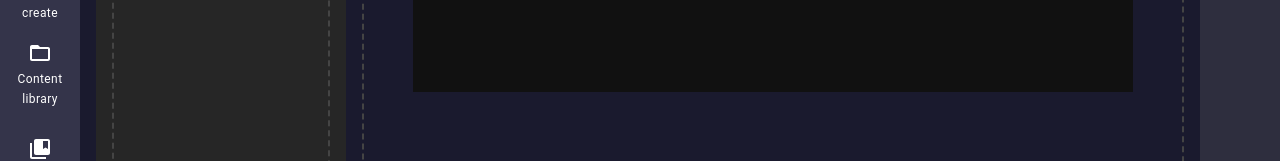
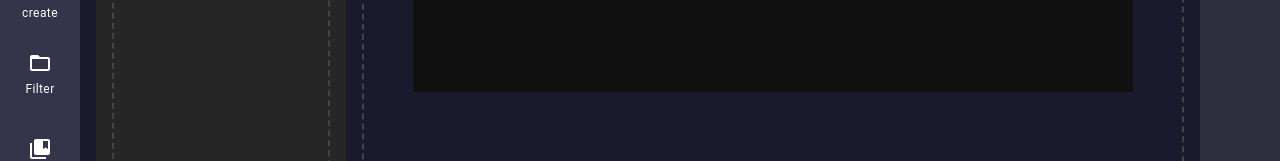
Before and after one commit to tanaydas2003/clipchamp, a Next.js app: page / in a window 1280 px wide. Shown: the part 406-567 px from the top of the page. Built offline with nearby package versions, Linux system fonts and the light colour scheme.

Commit message:
Update LeftSidebar.jsx

```diff
--- a/components/LeftSidebar.jsx
+++ b/components/LeftSidebar.jsx
@@ -1,4 +1,5 @@
 'use client';
+
 import React from 'react';
 import { Box, List, ListItem, ListItemIcon, Typography } from '@mui/material';
 import VideoLibraryIcon from '@mui/icons-material/VideoLibrary';
@@ -14,7 +15,9 @@ const LeftSidebar = ({ selectedMediaType, setSelectedMediaType }) => {
   const handleItemClick = (mediaType) => {
     setSelectedMediaType(mediaType);
   };
+
   const selectedBgColor = '#444';
+
   const listItemStyles = (mediaType) => ({
     display: 'flex',
     flexDirection: 'column',
@@ -46,7 +49,7 @@ const LeftSidebar = ({ selectedMediaType, setSelectedMediaType }) => {
 
         {/* Your media */}
         <ListItem
-          button={true}
+          button
           onClick={() => handleItemClick('media')}
           sx={listItemStyles('media')}
         >
@@ -58,7 +61,7 @@ const LeftSidebar = ({ selectedMediaType, setSelectedMediaType }) => {
 
         {/* Image Upload */}
         <ListItem
-          button={true}
+          button
           onClick={() => handleItemClick('image')}
           sx={listItemStyles('image')}
         >
@@ -70,7 +73,7 @@ const LeftSidebar = ({ selectedMediaType, setSelectedMediaType }) => {
 
         {/* GIF Upload */}
         <ListItem
-          button={true}
+          button
           onClick={() => handleItemClick('gif')}
           sx={listItemStyles('gif')}
         >
@@ -82,7 +85,7 @@ const LeftSidebar = ({ selectedMediaType, setSelectedMediaType }) => {
 
         {/* Record & Create */}
         <ListItem
-          button={true}
+          button
           onClick={() => handleItemClick('record')}
           sx={listItemStyles('record')}
         >
@@ -92,21 +95,21 @@ const LeftSidebar = ({ selectedMediaType, setSelectedMediaType }) => {
           <Typography variant="caption" sx={textStyles}>Record & create</Typography>
         </ListItem>
 
-        {/* Content Library */}
+        {/* Filter */}
         <ListItem
-          button={true}
-          onClick={() => handleItemClick('content')}
-          sx={listItemStyles('content')}
+          button
+          onClick={() => handleItemClick('filter')}
+          sx={listItemStyles('filter')}
         >
           <ListItemIcon sx={iconStyles}>
             <FolderOpenIcon />
           </ListItemIcon>
-          <Typography variant="caption" sx={textStyles}>Content library</Typography>
+          <Typography variant="caption" sx={textStyles}>Filter</Typography>
         </ListItem>
 
         {/* Templates */}
         <ListItem
-          button={true}
+          button
           onClick={() => handleItemClick('templates')}
           sx={listItemStyles('templates')}
         >
@@ -118,7 +121,7 @@ const LeftSidebar = ({ selectedMediaType, setSelectedMediaType }) => {
 
         {/* Text */}
         <ListItem
-          button={true}
+          button
           onClick={() => handleItemClick('text')}
           sx={listItemStyles('text')}
         >
@@ -130,7 +133,7 @@ const LeftSidebar = ({ selectedMediaType, setSelectedMediaType }) => {
 
         {/* Transitions */}
         <ListItem
-          button={true}
+          button
           onClick={() => handleItemClick('transitions')}
           sx={listItemStyles('transitions')}
         >
```
